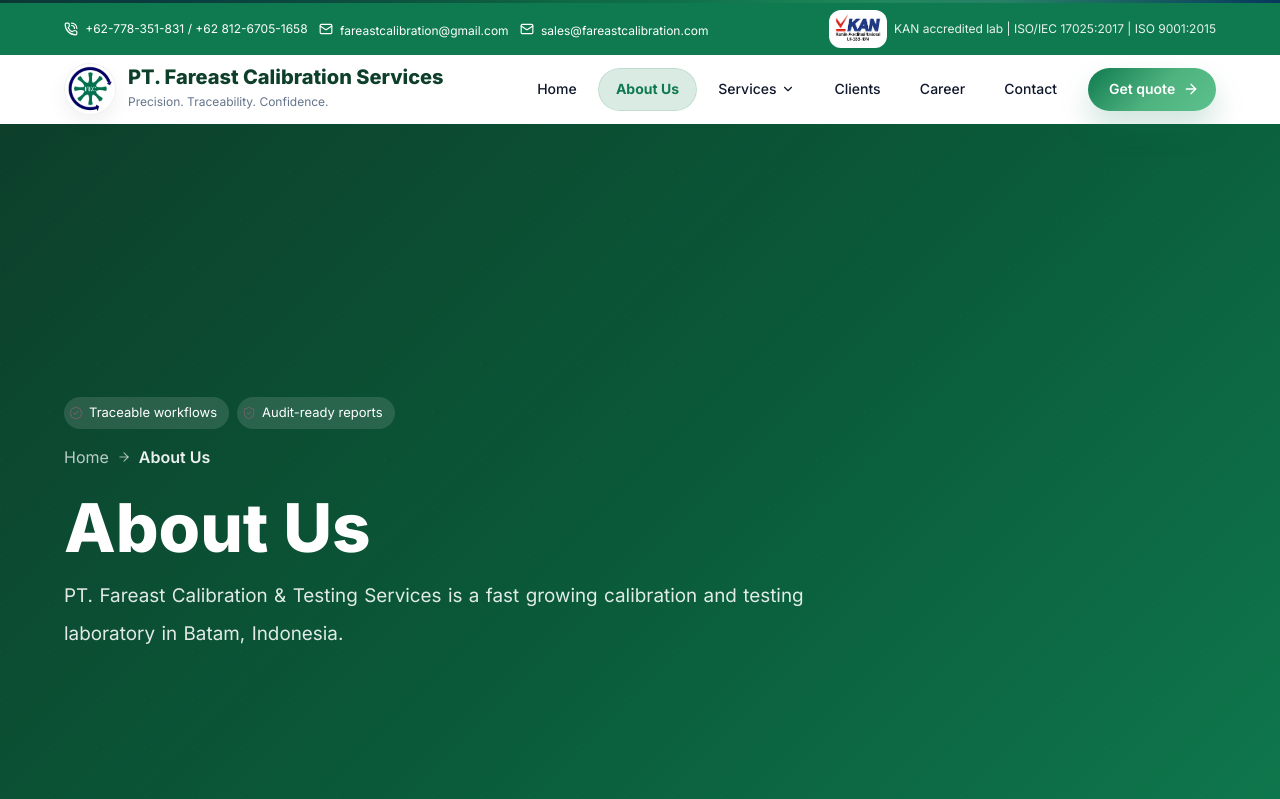
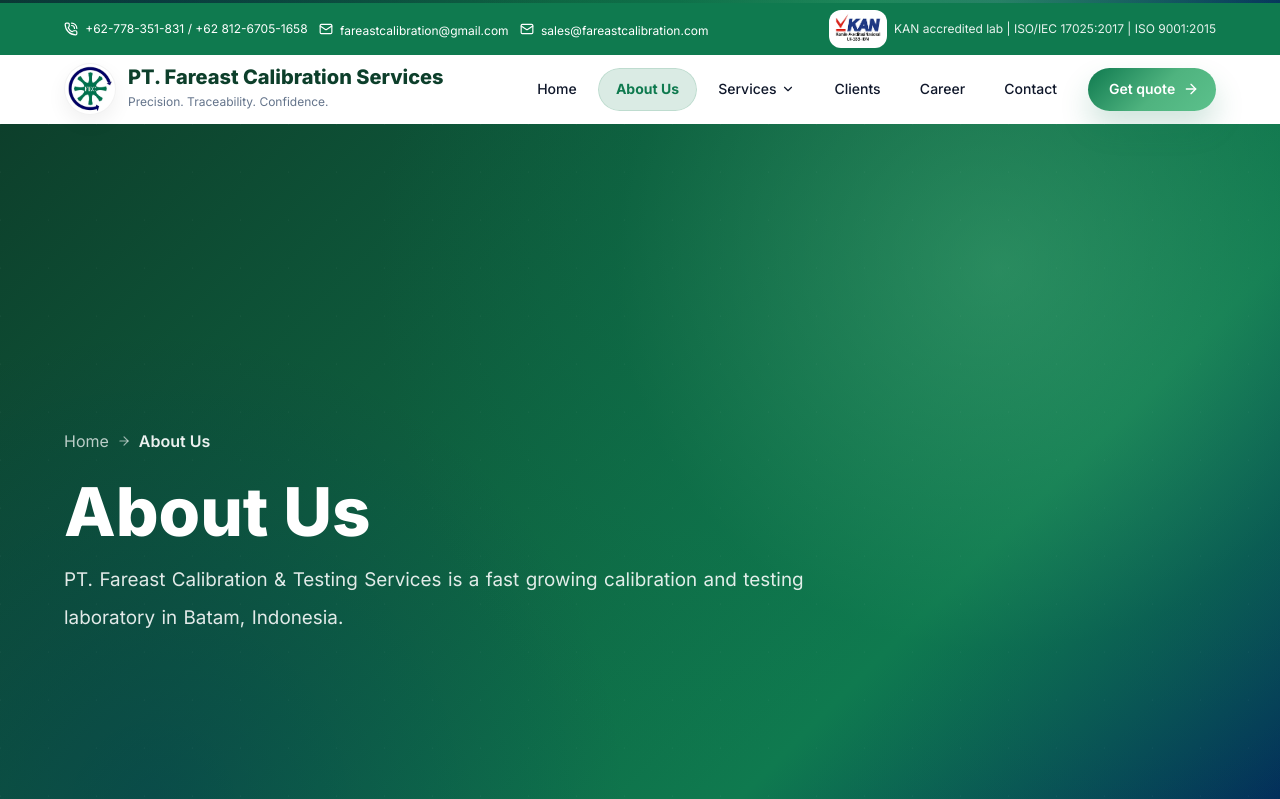
Before and after one commit to syedfaiqali/fareastcalibration, a React (Vite) app: page /about in a window 1280 px wide. Shown: the top 799 px of the page. Built offline with nearby package versions, Linux system fonts and the light colour scheme.

Commit message:
develop: UI updates

```diff
--- a/src/components/PageHeader.tsx
+++ b/src/components/PageHeader.tsx
@@ -1,8 +1,8 @@
 import React from 'react';
-import { Box, Container, Typography, Breadcrumbs, Link, Stack, Chip } from '@mui/material';
+import { Box, Container, Typography, Breadcrumbs, Link, Stack } from '@mui/material';
 import { Link as RouterLink } from 'react-router-dom';
 import { motion } from 'framer-motion';
-import { ArrowRight, BadgeCheck, ShieldCheck } from 'lucide-react';
+import { ArrowRight } from 'lucide-react';
 
 interface PageHeaderProps {
   title: string;
@@ -17,7 +17,11 @@ const PageHeader: React.FC<PageHeaderProps> = ({ title, subtitle, breadcrumb })
         position: 'relative',
         overflow: 'hidden',
         color: 'white',
-        background: 'linear-gradient(135deg, #0d3f2b 0%, #0a5a39 50%, #0f7a4f 100%)',
+        background: `
+            radial-gradient(circle at 78% 18%, rgba(79,179,127,0.42) 0%, rgba(15,122,79,0.24) 32%, transparent 52%),
+            radial-gradient(circle at 12% 85%, rgba(0,27,94,0.30) 0%, transparent 36%),
+            linear-gradient(135deg, #0d3f2b 0%, #0f7a4f 68%, #001b5e 100%)
+          `,
         minHeight: '100vh',
         display: 'flex',
         flexDirection: 'column',
@@ -42,8 +46,6 @@ const PageHeader: React.FC<PageHeaderProps> = ({ title, subtitle, breadcrumb })
           transition={{ duration: 0.45 }}
         >
           <Stack direction="row" spacing={1} sx={{ mb: 2, alignItems: 'center', flexWrap: 'wrap' }}>
-            <Chip icon={<BadgeCheck size={14} />} label="Traceable workflows" sx={{ bgcolor: 'rgba(255,255,255,0.12)', color: 'white' }} />
-            <Chip icon={<ShieldCheck size={14} />} label="Audit-ready reports" sx={{ bgcolor: 'rgba(255,255,255,0.12)', color: 'white' }} />
           </Stack>
           <Breadcrumbs
             separator={<ArrowRight size={14} color="rgba(255,255,255,0.6)" />}
```
